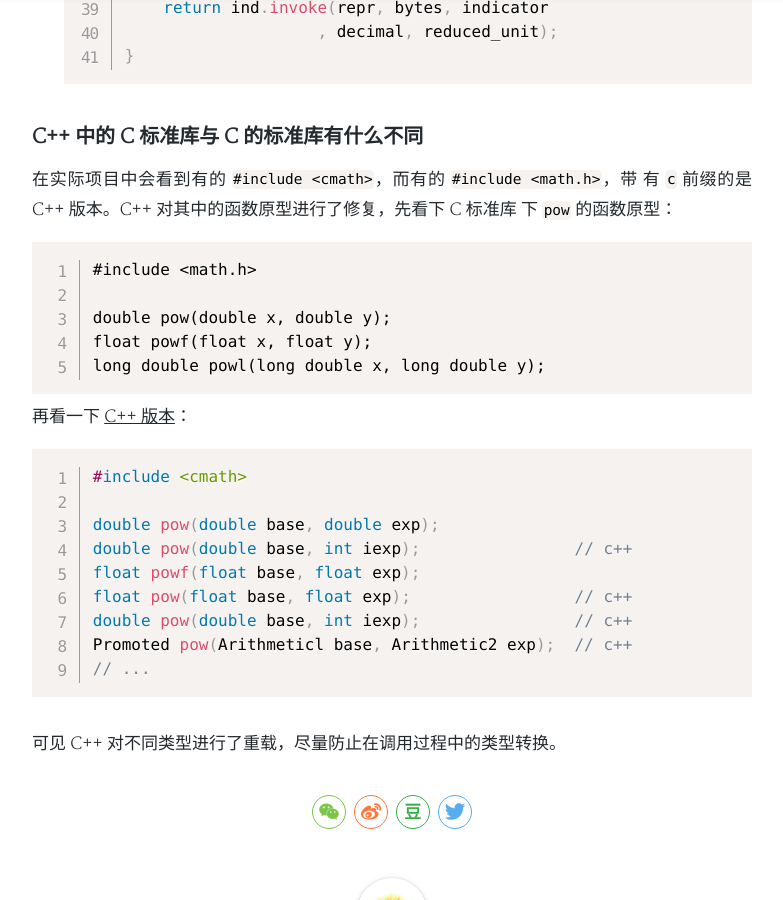
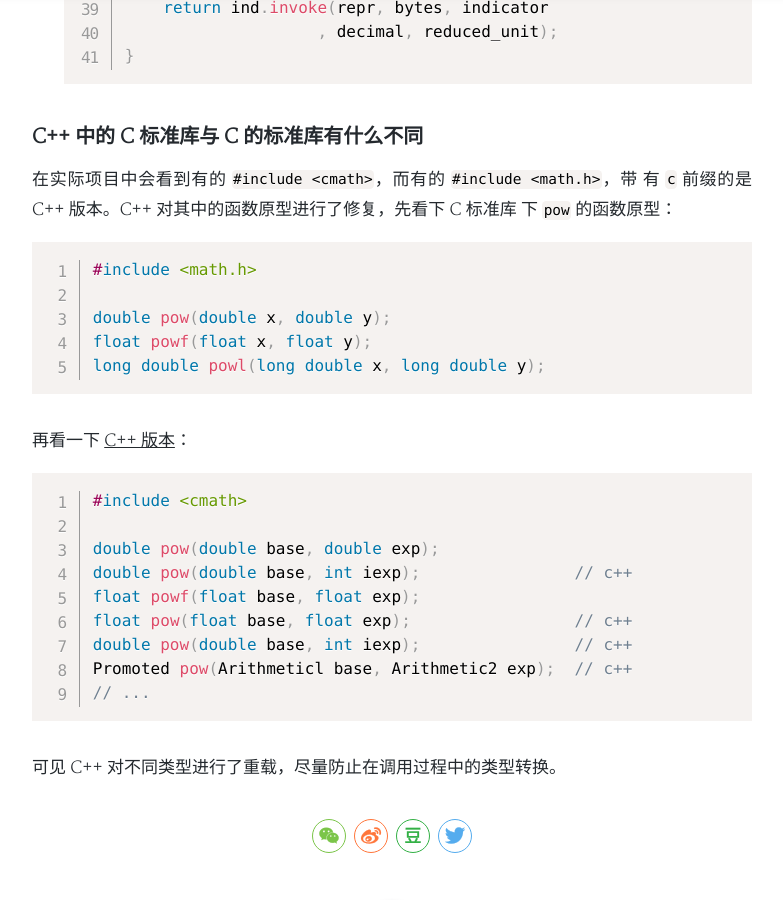
Before and after one commit to yanminhui/yanminhui.github.io, a Jekyll site: the page built from _posts/githubs/2019-03-19-format_bytes.md, in a window 1280 px wide and 900 px high, scrolled down 8361 px. Shown: the whole window, without its empty margins (248-1031 px from the left). Built offline with Jekyll 4.4.1, drawn with Linux system fonts in a browser that asks for light colours; nearby versions of some CDN libraries; a style sheet for code colours, icons or effects is not loaded.

Commit message:
Update 2019-03-19-format_bytes.md

````diff
--- a/_posts/githubs/2019-03-19-format_bytes.md
+++ b/_posts/githubs/2019-03-19-format_bytes.md
@@ -369,7 +369,7 @@ format_bytes(s, 18446640
 有 `c` 前缀的是 C++ 版本。C++ 对其中的函数原型进行了修复，先看下 C 标准库
 下 `pow` 的函数原型：
 
-```.c
+```c
 #include <math.h>
 
 double pow(double x, double y);
````
